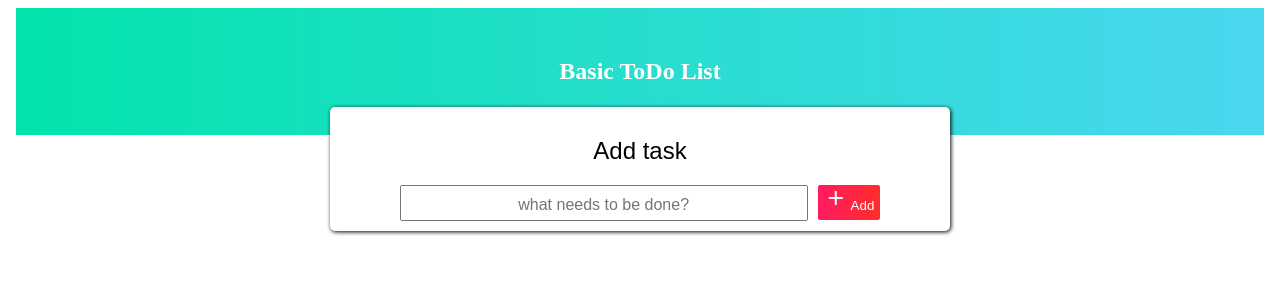
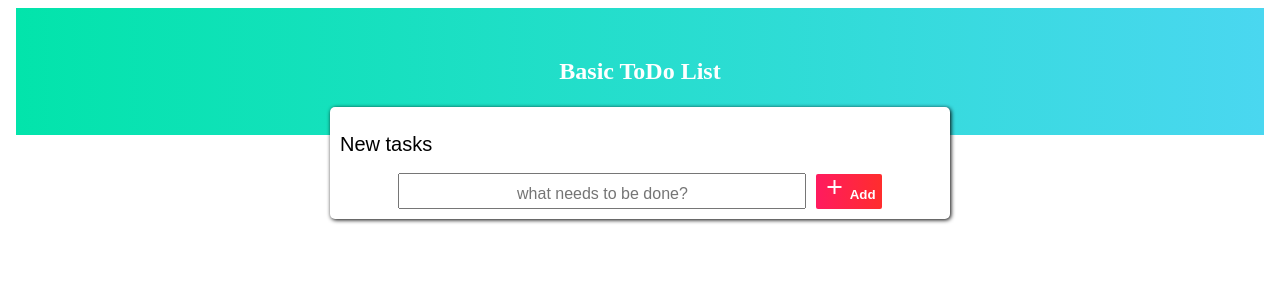
Before and after one commit to Muraleedharans/todoList, an Angular app: page / in a window 1280 px wide. Shown: the top 300 px of the page. Built offline with nearby package versions, Linux system fonts and the light colour scheme.

Commit message:
added some css

```diff
--- a/src/app/app.component.css
+++ b/src/app/app.component.css
@@ -20,6 +20,9 @@ body{
     margin-right:10px;
     padding-top: 6px;
 }
+input:focus {
+    outline: none;
+  }
 .box{
     width: 600px;
     padding: 10px;
@@ -29,20 +32,28 @@ body{
     border-radius: 5px;
     box-shadow: 1px 1px 4px rgb(0, 0, 0);
 }
-.addTask{
-    display: inline-block;
+.newTask{
+    display: flex;
     font-weight: 100;
+    font-size: 20px;
     font-family: sans-serif;
 
 }
 .button{
     color: white;
     border: none;
+    font-weight: 600;
     background: linear-gradient(to right, rgb(255, 27, 95),rgb(255, 45, 45));
     border-radius: 2px;
     display: inline-block;
-    align-items: center;
     padding-bottom: 7px;
+}
+.button:hover{
+    opacity: 0.9;
+}
+.button:focus{
+    outline: none;
+    box-shadow: 0px 1px 3px 0px  rgb(0, 0, 0);
 }
 #list{
     width: 400px;
--- a/src/app/app.component.html
+++ b/src/app/app.component.html
@@ -4,8 +4,7 @@
     <h1 class="title">Basic ToDo List</h1>
     </section>
     <div class="box">
-      <h2 class="addTask">Add task</h2>
-      <br>
+      <h2 class="newTask">New tasks</h2>
       <input type="text" id="todo" placeholder="what needs to be done?" (keyup.enter)="getList(name.value)"  #name/>
       <button class="button" (click)="getList(name.value)">
         <i class="material-icons">add</i>
```
